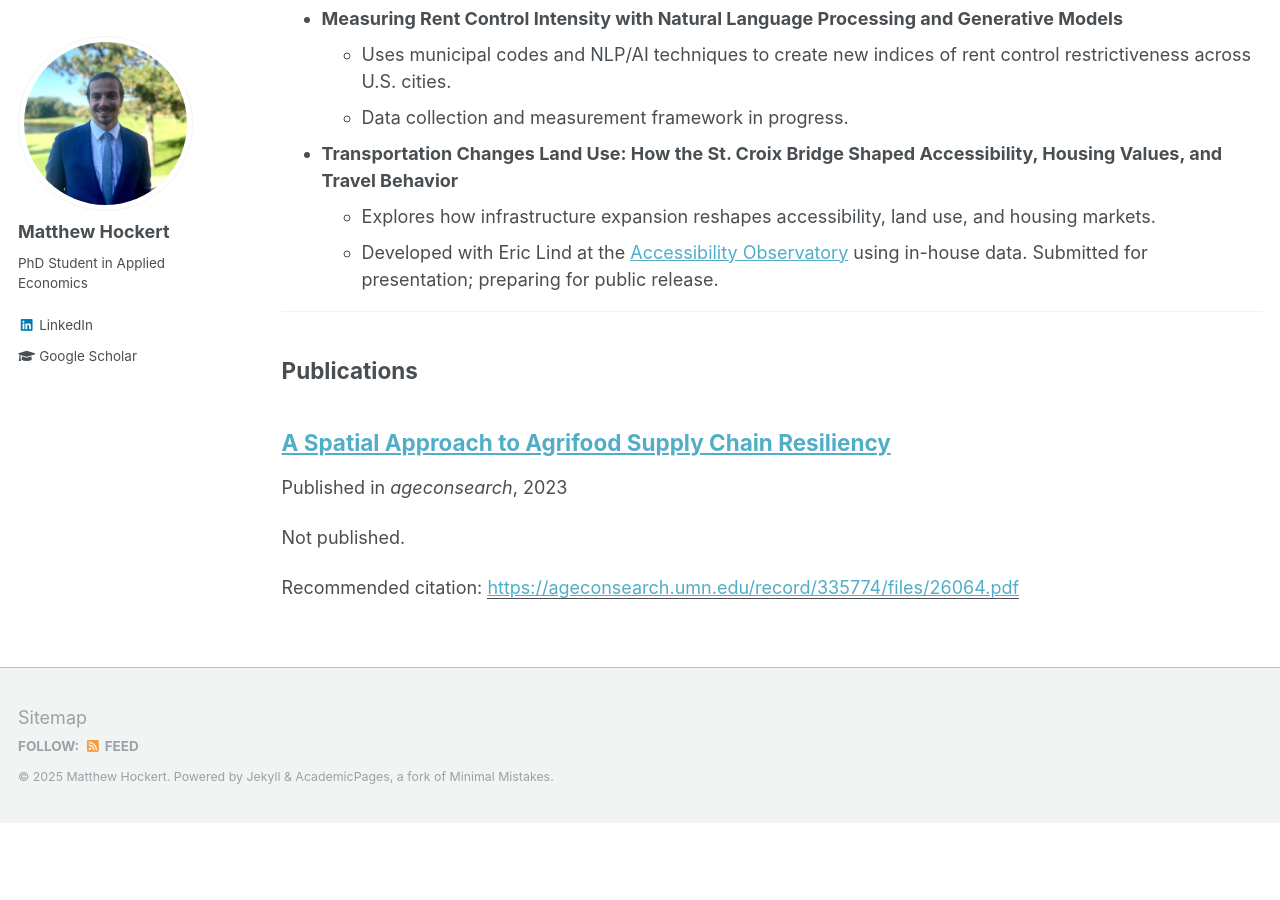
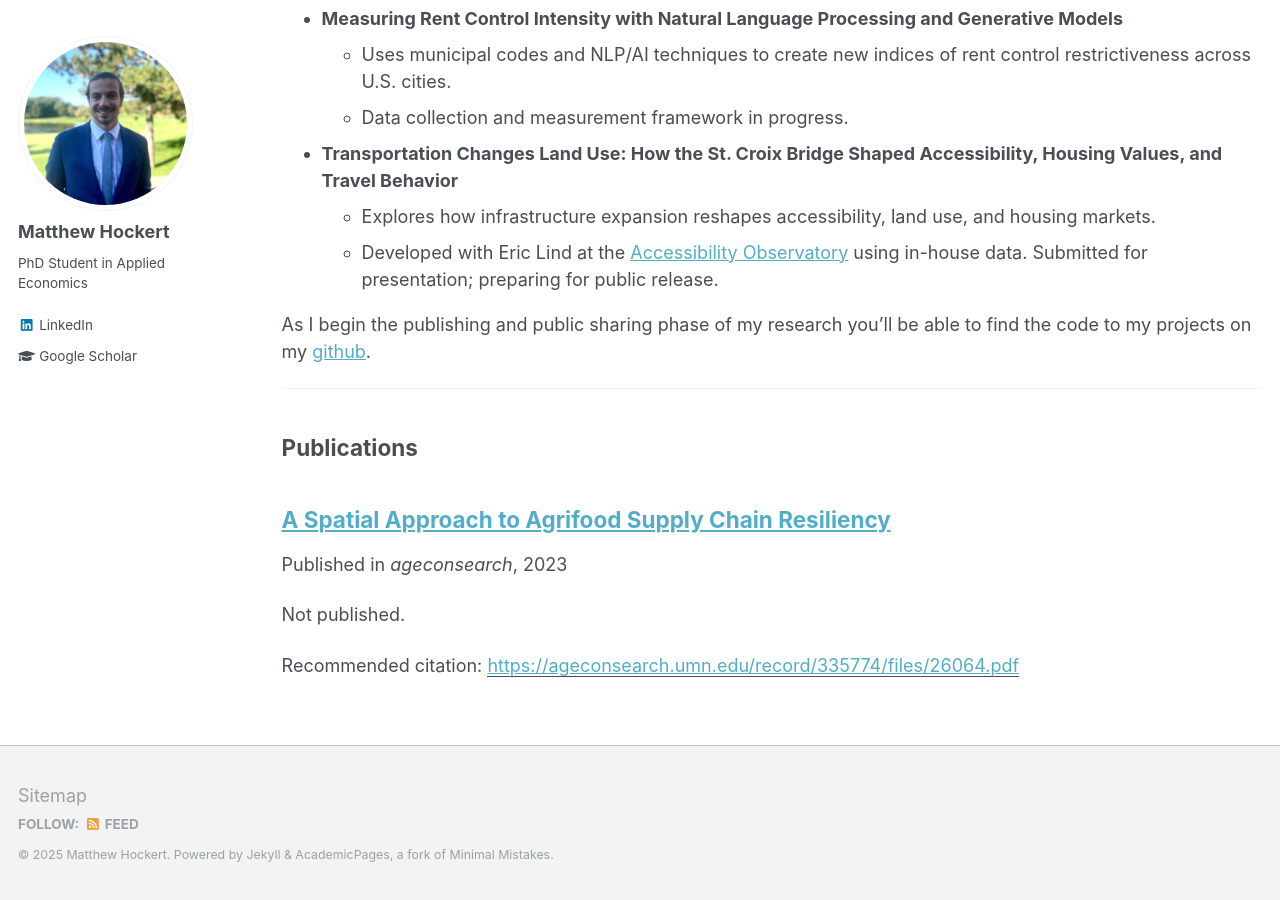
Before and after one commit to MatthewHockert/MatthewHockert.github.io, a Jekyll site: the page built from _pages/publications.md, in a window 1280 px wide and 900 px high, scrolled down 579 px. Built offline with Jekyll 4.4.1, drawn with Linux system fonts in a browser that asks for light colours; before the commit the page ends 1402 px from its top, so only the background shows below that.

Commit message:
adding github link to publications page

```diff
--- a/_pages/publications.md
+++ b/_pages/publications.md
@@ -31,6 +31,8 @@ I am currently developing several research papers as part of my dissertation and
   - Explores how infrastructure expansion reshapes accessibility, land use, and housing markets.
   - Developed with Eric Lind at the [Accessibility Observatory](https://www.cts.umn.edu/programs/ao) using in-house data. Submitted for presentation; preparing for public release.
 
+As I begin the publishing and public sharing phase of my research you'll be able to find the code to my projects on my [github](https://github.com/MatthewHockert).
+
 ---
 
 ## Publications
```
